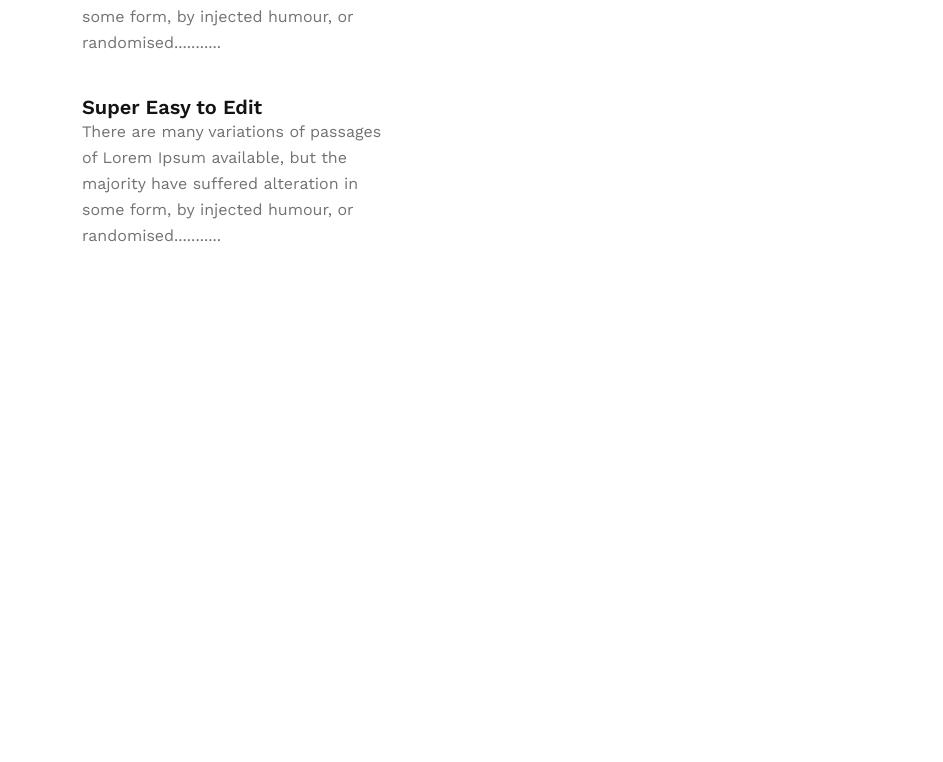
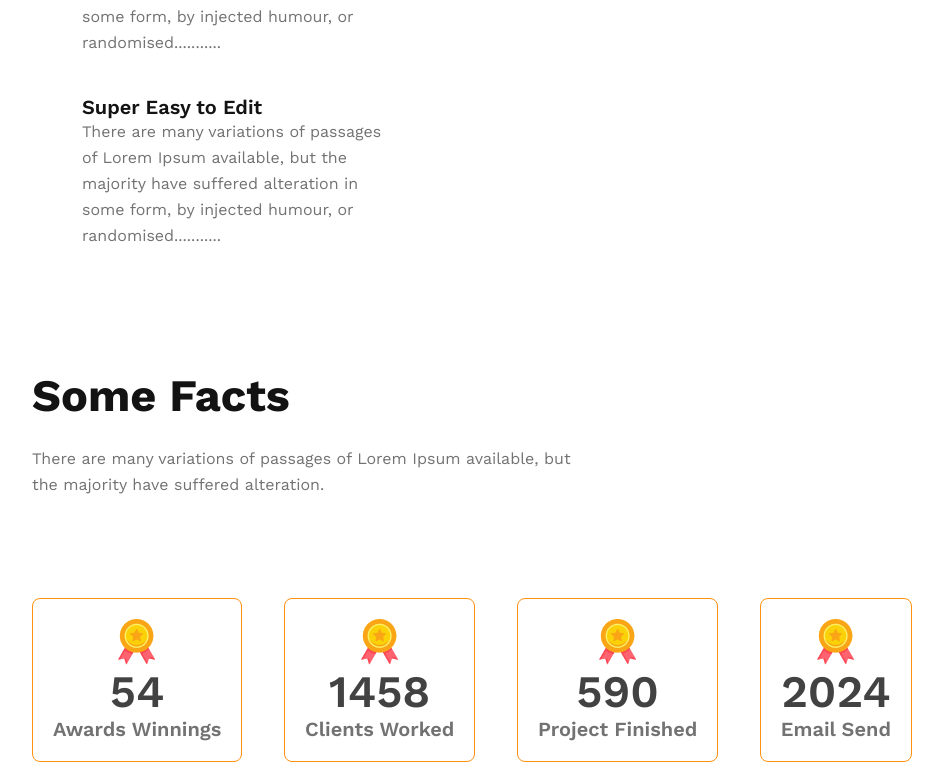
Before and after one commit to imabdrhmn/g3-architects, a plain HTML site: page index.html in a window 1280 px wide. Shown: the part 2334-3096 px from the top of the page, without its empty margins (168-1111 px from the left). Before the commit the page ends 2653 px from the top, so only its background shows below. Drawn offline with nearby package versions, Linux system fonts and the light colour scheme.

Commit message:
facts section codded

```diff
--- a/index.html
+++ b/index.html
@@ -82,7 +82,37 @@
           </div>
         </section>
 
+        <section class="facts">
+          <div class="facts-description">
+            <h2 class="facts-title">Some Facts</h2>
+            <p class="facts-para">There are many variations of passages of Lorem Ipsum available, but <br> the majority have suffered alteration.</p>
+          </div>
 
+          <div class="card-container">
+            <div class="card-item">
+              <img src="images/icons/ribon.png" alt="">
+              <h3>54</h3>
+              <p>Awards Winnings</p>
+            </div>
+            <div class="card-item">
+              <img src="images/icons/ribon.png" alt="">
+              <h3>1458</h3>
+              <p>Clients Worked</p>
+            </div>
+            <div class="card-item">
+              <img src="images/icons/ribon.png" alt="">
+              <h3>590</h3>
+              <p>Project Finished</p>
+            </div>
+            <div class="card-item">
+              <img src="images/icons/ribon.png" alt="">
+              <h3>2024</h3>
+              <p>Email Send</p>
+            </div>
+
+          </div>
+
+        </section>
 
       </main>
       <footer></footer>
--- a/styles/style.css
+++ b/styles/style.css
@@ -276,3 +276,65 @@ text-align: left;
 color: #FFFFFF;
 
 }
+
+/* facts style  */
+
+.facts{
+  margin-left: 200px;
+  margin-right: 200px;
+  margin-top: 100px;
+}
+
+.facts-title{
+  font-family: 'Work Sans';
+font-style: normal;
+font-weight: 700;
+font-size: 45px;
+line-height: 53px;
+color: #131313;
+margin-bottom: 24px;
+}
+
+.facts-para{
+  font-family: 'Work Sans';
+font-style: normal;
+font-weight: 400;
+font-size: 16px;
+line-height: 26px;
+color: #727272;
+}
+
+.card-container{
+  display: flex;
+  justify-content: space-between;
+  margin-top: 100px;
+
+}
+
+.card-item{
+  border: #FF900E solid 1px;
+  border-radius: 8px;
+  padding: 20px;
+  display: flex;
+  flex-direction: column;
+  align-items: center;
+}
+
+.card-item h3{
+  font-family: 'Work Sans';
+font-style: normal;
+font-weight: 600;
+font-size: 45px;
+line-height: 53px;
+color: #424242;
+
+}
+
+.card-item p{
+  font-family: 'Work Sans';
+font-style: normal;
+font-weight: 600;
+font-size: 20px;
+line-height: 23px;
+color: #727272;
+}
```
